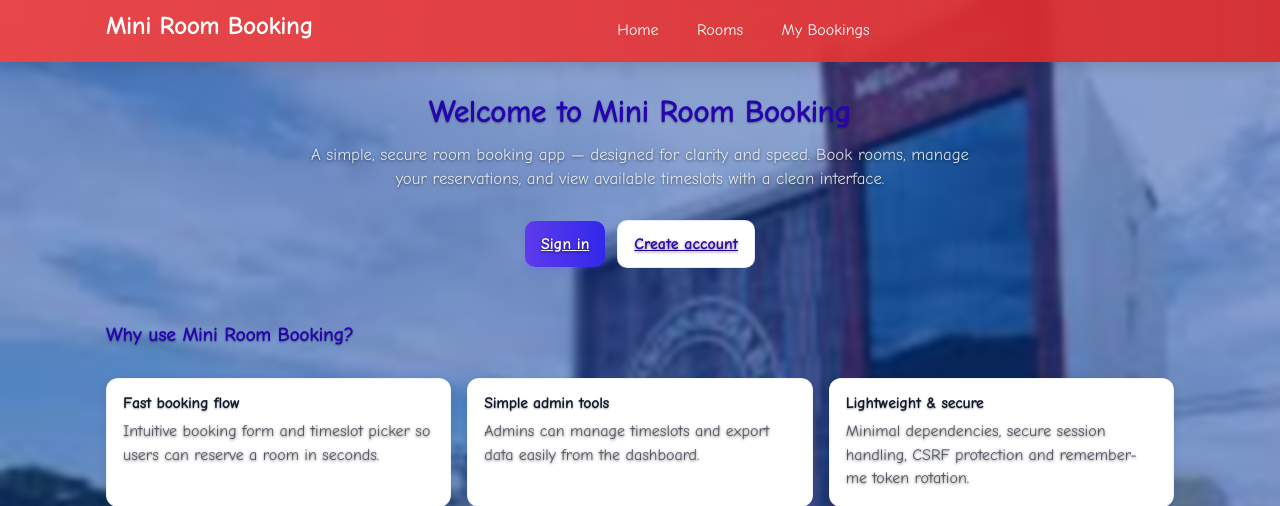
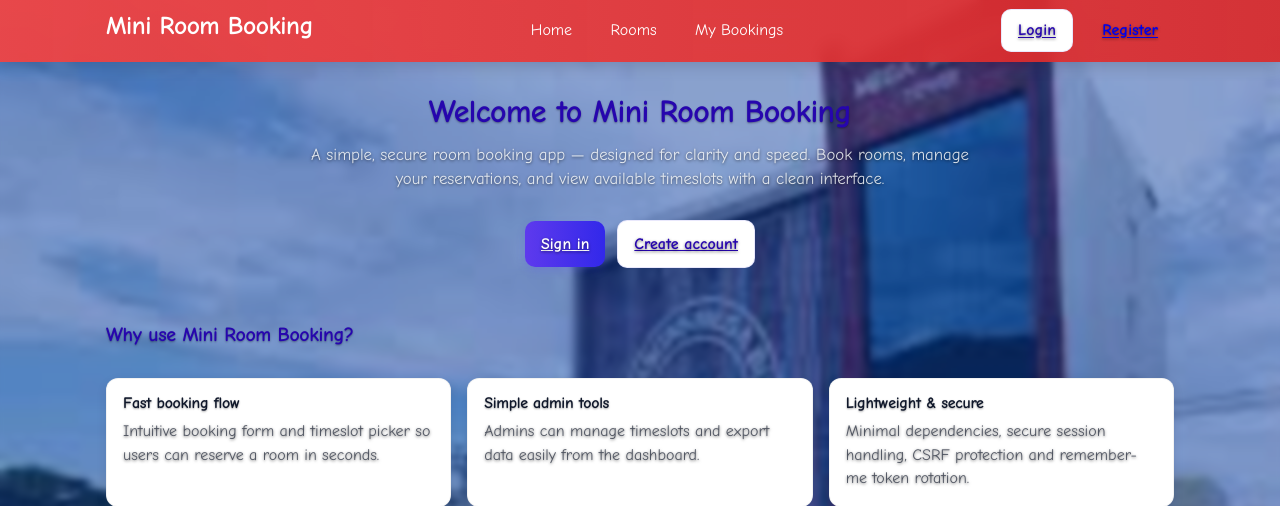
Before and after one commit to nekkun014-droid/Bookingroom, a PHP site: page / in a window 1280 px wide. Shown: the top 506 px of the page. Run offline with PHP 8.4, Linux system fonts and the light colour scheme.

Commit message:
Penambahan API Backend

```diff
--- a/app/views/templates/header.php
+++ b/app/views/templates/header.php
@@ -17,10 +17,10 @@
                 <form method="post" action="?action=logout" style="display:inline">
                     <button type="submit" class="btn btn--secondary">Logout</button>
                 </form>
+                <button id="apiLogout" class="btn btn--secondary" style="margin-left:.5rem">Clear API token</button>
             <?php else: ?>
-                <!-- Intentionally hide Login/Register from header for a focused auth page UX.
-                     Users will be redirected to a dedicated login/register page. -->
-                <span class="sr-only">Not signed in</span>
+                <a class="btn btn--secondary" href="?action=login">Login</a>
+                <a class="btn" href="?action=register" style="margin-left:.5rem">Register</a>
             <?php endif; ?>
         </div>
     </div>
```
Also changed, not shown: public/assets/js/app.js.
